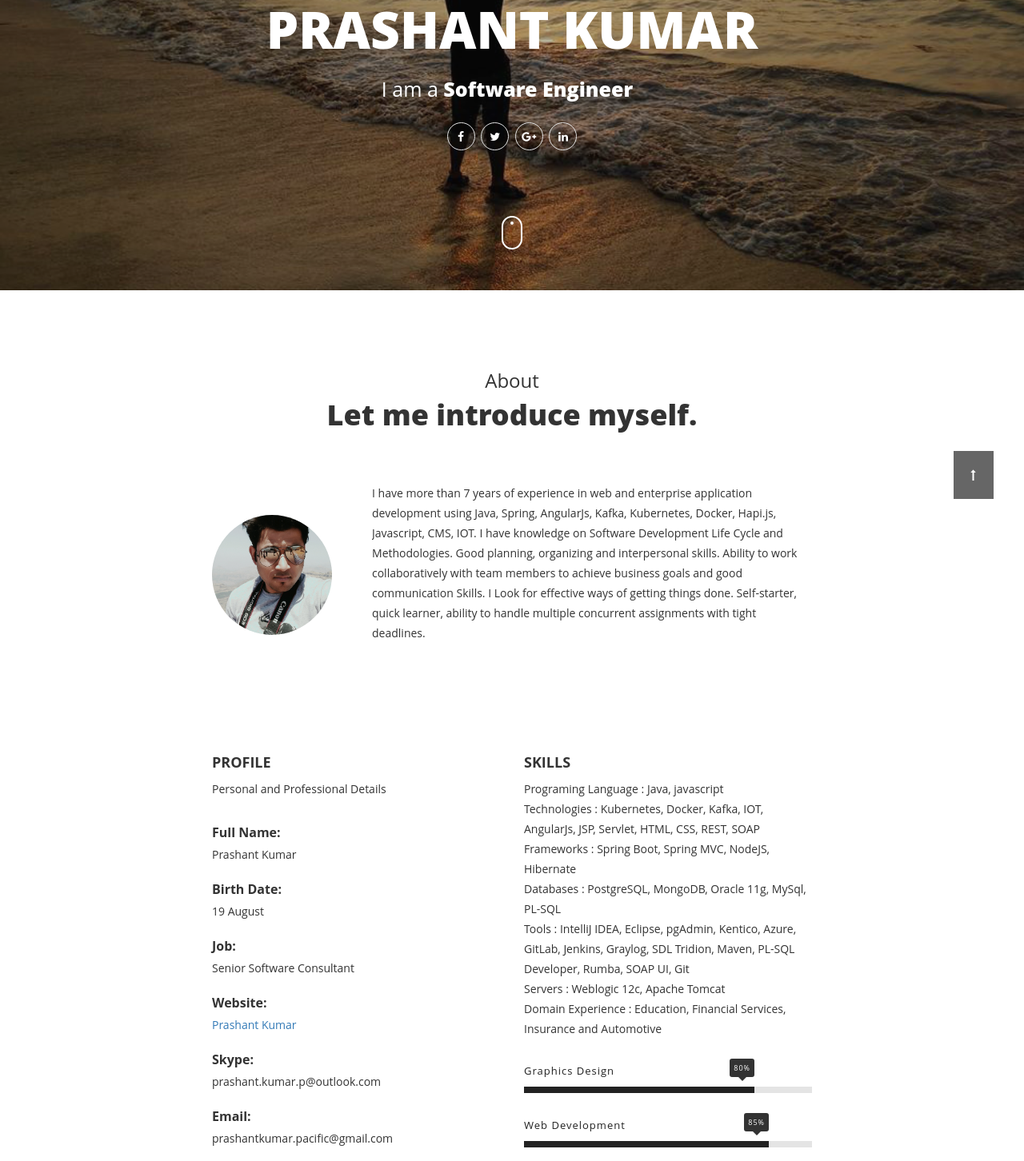
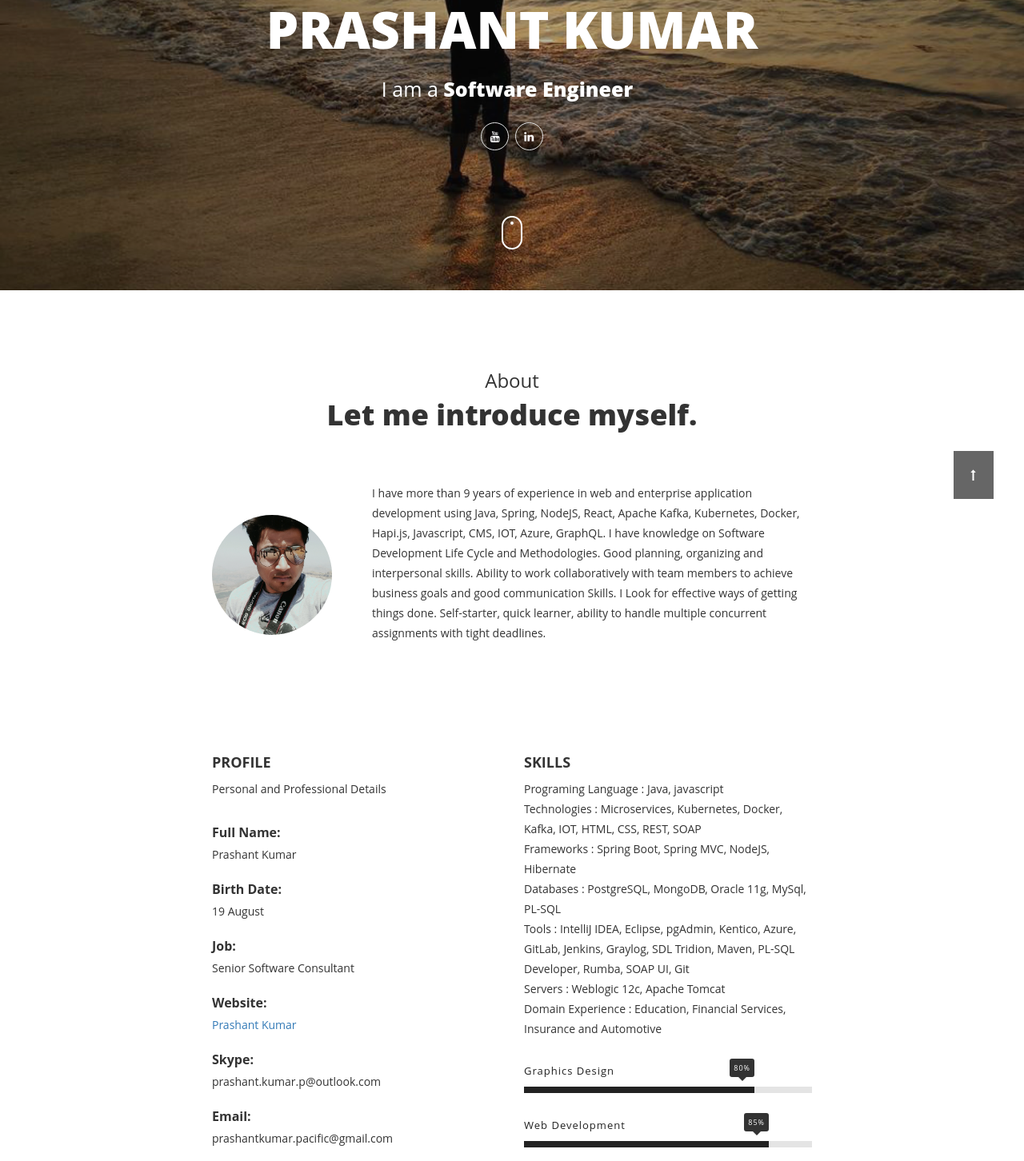
Before and after one commit to kumarpacific/web-resume, a plain HTML site: page index.html in a window 1280 px wide. Shown: the part 176-1628 px from the top of the page at 80% size. Drawn offline with Linux system fonts and the light colour scheme; a script that the page names is missing; a web font is replaced by a local one.

Commit message:
Update index.html
updated details and links

```diff
--- a/index.html
+++ b/index.html
@@ -53,7 +53,6 @@ Enjoy reading!! The code starts below!
     <link href="./css/bootstrap.min.css" rel="stylesheet">
 
     <!--icon font-->
-	    <!--icon font-->
     <link href="./css/font-awesome.min.css" rel="stylesheet">
     <link href="./style.css" rel="stylesheet">
 
@@ -137,10 +136,9 @@ Enjoy reading!! The code starts below!
                         </p>
 
                         <div class="social-link">
-                            <a href="#"><i class="fa fa-facebook"></i></a>
-                            <a href="#"><i class="fa fa-twitter"></i></a>
-                            <a href="#"><i class="fa fa-google-plus"></i></a>
-                            <a href="#"><i class="fa fa-linkedin"></i></a>
+                            <a href="https://www.youtube.com/@prashant_kumar_/videos"><i class="fa fa-youtube"></i></a>
+
+                            <a href="https://www.linkedin.com/in/prashaantkumar/"><i class="fa fa-linkedin"></i></a>
                         </div>
                     </div>
                 </div>
@@ -172,8 +170,8 @@ Enjoy reading!! The code starts below!
                             </a>
                         </div>
                         <div class="media-body">
-                            <p>I have more than 7 years of experience in web and enterprise application development using Java,
-                              Spring, AngularJs, Kafka, Kubernetes, Docker, Hapi.js, Javascript, CMS, IOT.
+                            <p>I have more than 9 years of experience in web and enterprise application development using Java,
+                              Spring, NodeJS, React, Apache Kafka, Kubernetes, Docker, Hapi.js, Javascript, CMS, IOT, Azure, GraphQL.
                                I have knowledge on Software Development Life Cycle and Methodologies.
                        Good planning, organizing and interpersonal skills. Ability to work collaboratively with team members
                         to achieve business goals and good communication Skills. I Look for effective ways of getting things done.
@@ -219,7 +217,7 @@ Enjoy reading!! The code starts below!
                             <h4 class="text-uppercase font-bold">Skills</h4>
 
                             <p>Programing Language : Java, javascript<br>
-Technologies : Kubernetes, Docker, Kafka, IOT, AngularJs, JSP, Servlet,
+Technologies : Microservices, Kubernetes, Docker, Kafka, IOT,
 HTML, CSS, REST, SOAP<br>
 Frameworks : Spring Boot, Spring MVC, NodeJS, Hibernate<br>
 Databases : PostgreSQL, MongoDB, Oracle 11g, MySql, PL-SQL<br>
```
